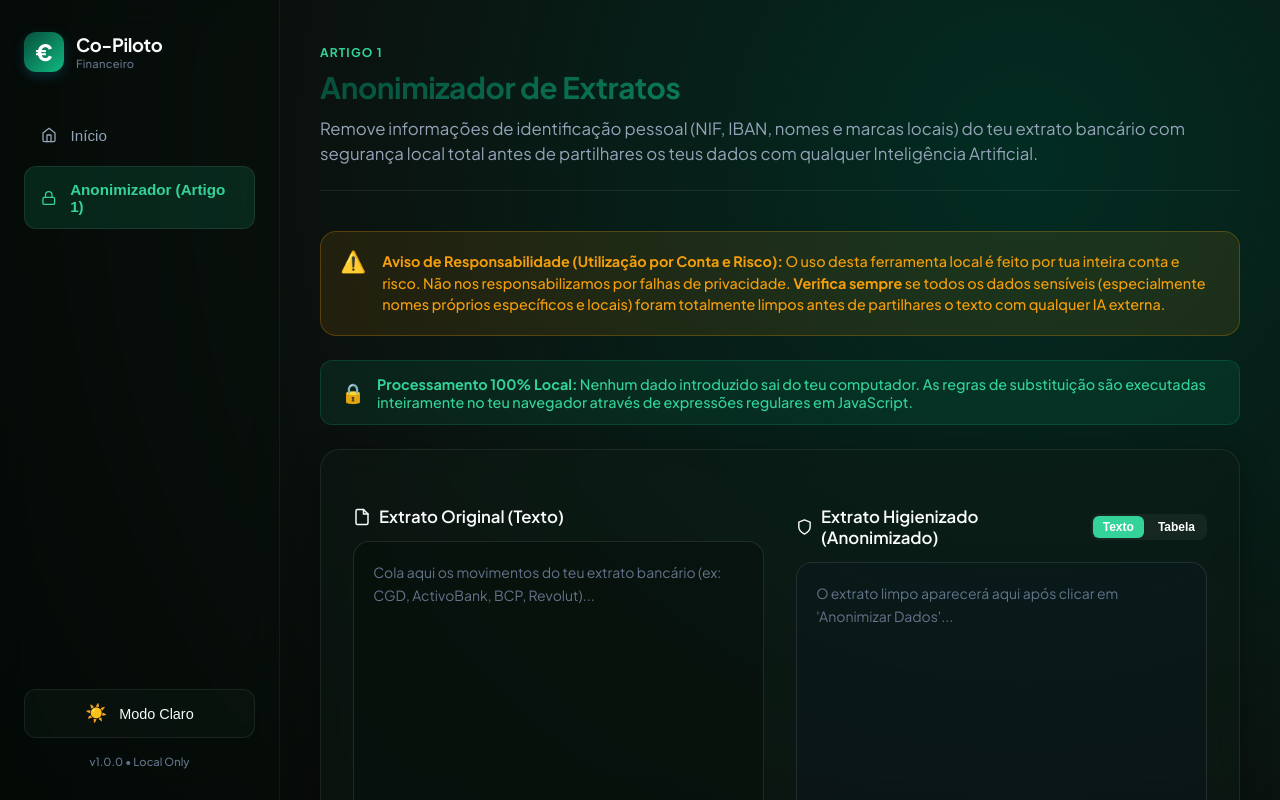
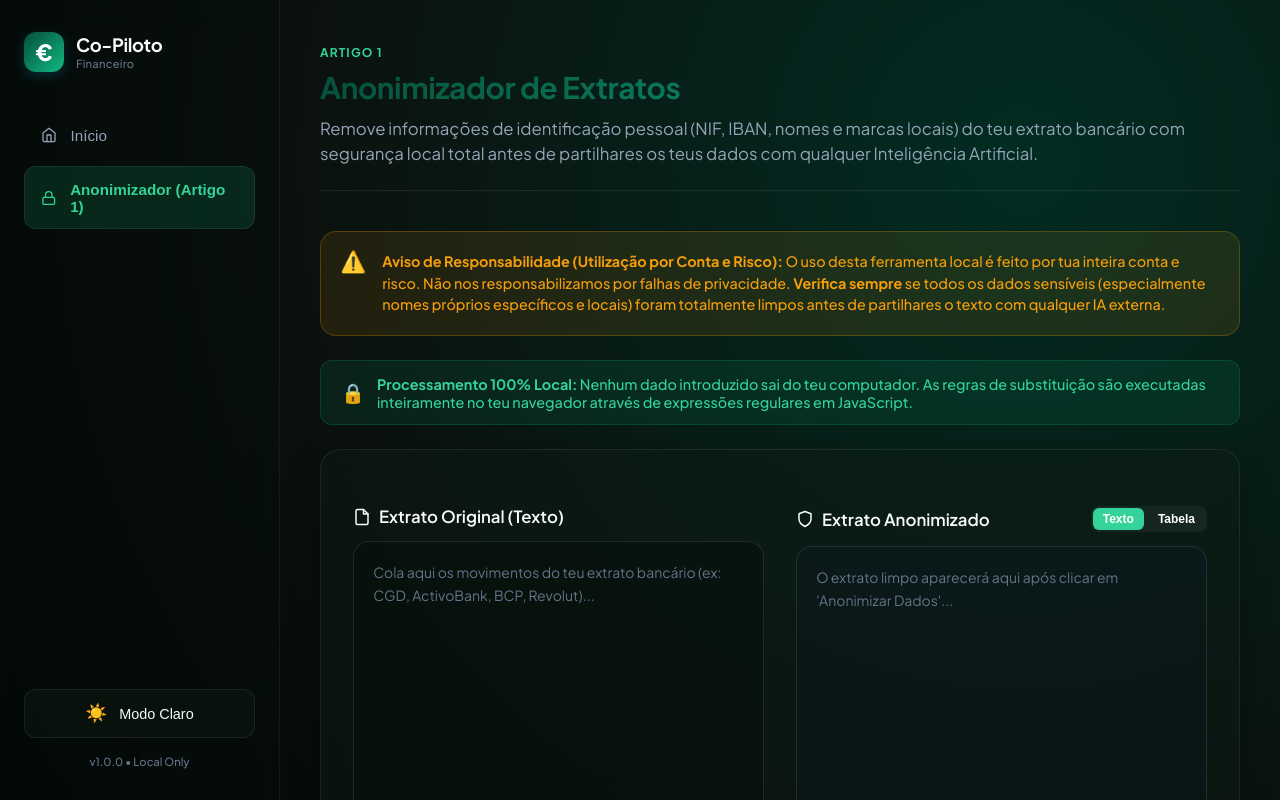
Before and after one commit to francisco-alier/ai-personal-finance-series, a React (Vite) app in the folder app/: page / in a window 1280 px wide. Both pictures are taken after a click on the button "Anonimizador (Artigo 1)". Built offline with nearby package versions, Linux system fonts and the light colour scheme.

Commit message:
small fix

```diff
--- a/app/src/components/Anonymizer.jsx
+++ b/app/src/components/Anonymizer.jsx
@@ -363,7 +363,7 @@ Para dúvidas, contacte o seu gestor pelo email joao.pinto@cgd.pt ou telefone 91
             <div className="panel-title" style={{ display: 'flex', justifyContent: 'space-between', alignItems: 'center' }}>
               <div style={{ display: 'flex', alignItems: 'center', gap: '0.5rem' }}>
                 <svg width="18" height="18" viewBox="0 0 24 24" fill="none" stroke="currentColor" strokeWidth="2" strokeLinecap="round" strokeLinejoin="round"><path d="M12 22s8-4 8-10V5l-8-3-8 3v7c0 6 8 10 8 10z"/></svg>
-                Extrato Higienizado (Anonimizado)
+                Extrato Anonimizado
               </div>
               <div style={{ display: 'flex', gap: '0.25rem', background: 'rgba(255,255,255,0.05)', padding: '2px', borderRadius: '8px' }}>
                 <button
--- a/app/src/components/Home.jsx
+++ b/app/src/components/Home.jsx
@@ -53,7 +53,7 @@ export default function Home({ onNavigate }) {
         <h2 className="section-title" style={{ fontSize: '1.3rem', marginBottom: '0.75rem' }}>Segurança local e privada</h2>
 
         <p className="section-text" style={{ fontSize: '0.95rem', maxWidth: '500px', marginBottom: '2rem', lineHeight: '1.5', color: 'var(--text-secondary)' }}>
-          Protege a tua privacidade ao higienizar os teus extratos bancários localmente antes de os partilhares com qualquer Inteligência Artificial. Todos os processos ocorrem 100% no teu navegador de internet.
+          Protege a tua privacidade ao anonimizar os teus extratos bancários localmente antes de os partilhares com qualquer Inteligência Artificial. Todos os processos ocorrem 100% no teu navegador de internet.
         </p>
 
         <button
```
